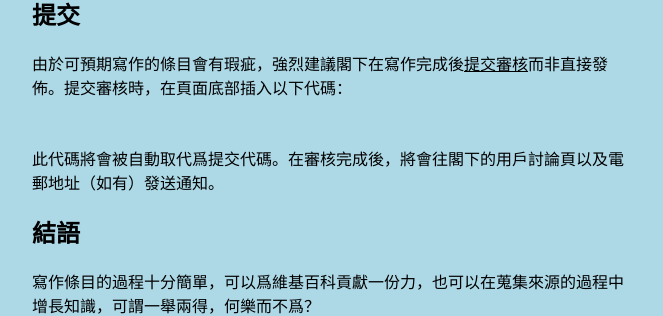
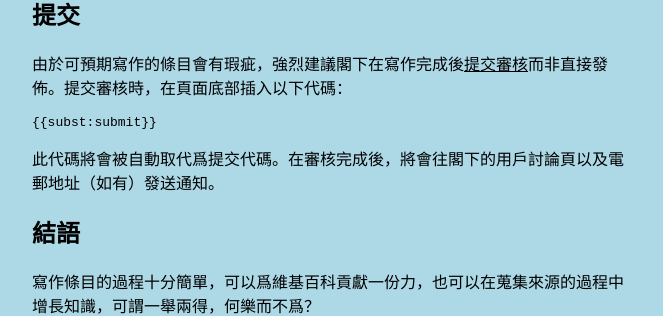
Before and after one commit to Emojigit/emojigit.github.io, a Jekyll site: the page built from _posts/2022-06-15-新條目寫作指南.md, in a window 1280 px wide and 900 px high, scrolled down 1824 px. Shown: the part 507-823 px from the top of the window, without its empty margins (308-971 px from the left). Built offline with Jekyll 4.4.1, drawn with Linux system fonts in a browser that asks for light colours; comment, search, counter and statistics services are not loaded.

Commit message:
{% raw %}

````diff
--- a/_posts/2022-06-15-新條目寫作指南.md
+++ b/_posts/2022-06-15-新條目寫作指南.md
@@ -101,7 +101,7 @@ https://zh.wikipedia.org/Special:Mypage/[條目名稱]?veaction=editsource
 由於可預期寫作的條目會有瑕疵，強烈建議閣下在寫作完成後[提交審核][AFC]而非直接發佈。提交審核時，在頁面底部插入以下代碼：
 
 ```
-{{subst:submit}}
+{% raw %}{{subst:submit}}{% endraw %}
 ```
 
 此代碼將會被自動取代爲提交代碼。在審核完成後，將會往閣下的用戶討論頁以及電郵地址（如有）發送通知。
````
